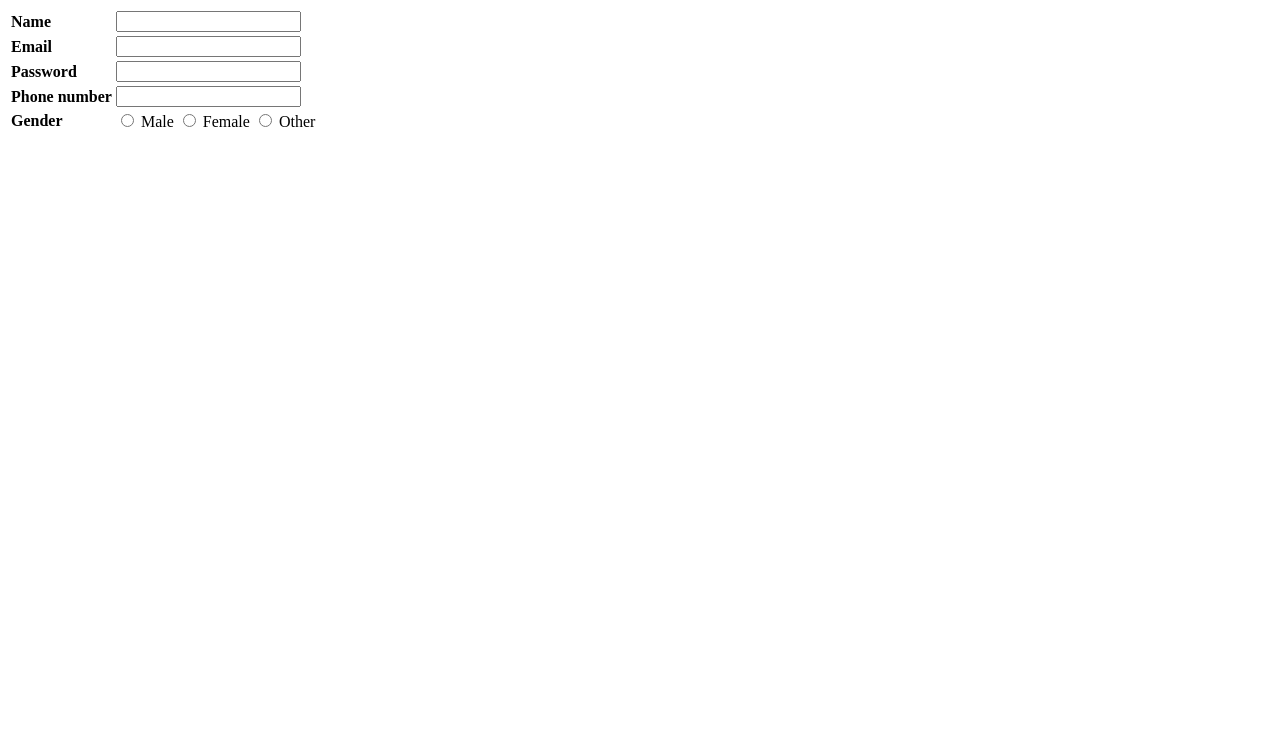
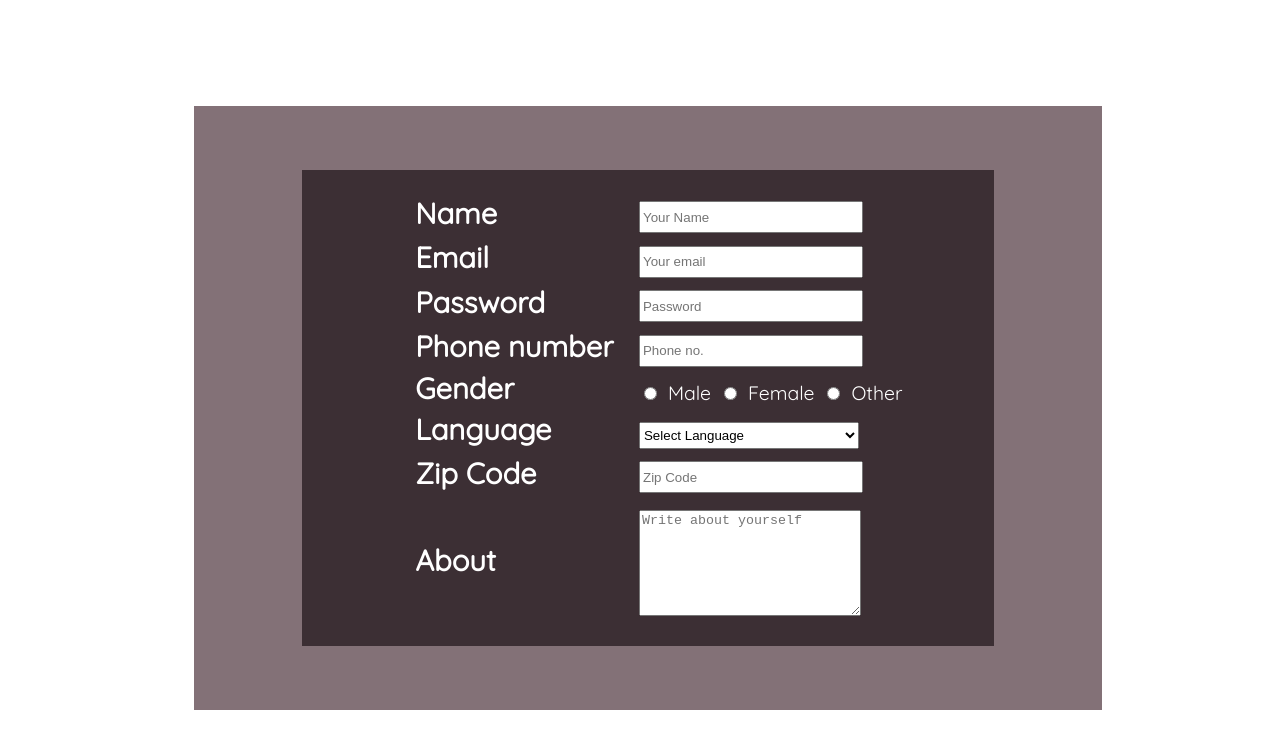
Before and after one commit to ritika-jhanwar/Ethnus-Internship, a plain HTML site: page CSS/task-7.html in a window 1280 px wide. Drawn offline with Linux system fonts and the light colour scheme.

Commit message:
Task-7 done

```diff
--- /dev/null
+++ b/CSS/task-7.css
@@ -0,0 +1,44 @@
+html,body{
+    height: 100%;
+    width: 100%;
+    font-family: 'Quicksand', sans-serif;
+    font-size: 1.35rem;
+}
+
+body{
+    display: flex;
+    justify-content: center;
+    align-items: center;
+}
+.container-1{
+    height: 28rem;
+    width: 42rem;
+    background-color: #837177;
+    display: flex;
+    justify-content: center;
+    align-items: center;
+
+}
+.container-2{
+    height: 22rem;
+    width: 32rem;
+    background-color: #3c2f34;
+    display: flex;
+    flex-direction: column;
+    justify-content: center;
+    align-items: center;
+    color: white;
+}
+
+
+label{
+    padding-inline: 1rem;
+    padding-block: 0.2rem;
+}
+input[type=text],
+input[type=email],
+input[type=tel],
+input[type=password]{
+    width: 10rem;
+    height: 1.2rem;
+}
--- a/CSS/task-7.html
+++ b/CSS/task-7.html
@@ -4,6 +4,10 @@
     <meta charset="UTF-8">
     <meta name="viewport" content="width=device-width, initial-scale=1.0">
     <title>TASK-7 | CSS</title>
+    <link rel="stylesheet" href="task-7.css">
+    <link rel="preconnect" href="https://fonts.googleapis.com">
+    <link rel="preconnect" href="https://fonts.gstatic.com" crossorigin>
+    <link href="https://fonts.googleapis.com/css2?family=Quicksand&display=swap" rel="stylesheet">
 </head>
 <body>
     <div class="container-1">
@@ -12,30 +16,50 @@
                 <form action="">
                     <tr>
                         <td><label for="Name"><b>Name</b></td>
-                        <td ><input type="text" id="Name" name="Name" required></td>
+                        <td ><input type="text" id="Name" name="Name" placeholder="Your Name" required></td>
                     </tr>
                     <tr>
                         <td><label for="email"><b>Email</b></label></td>
-                        <td><input type="email" id="email" name="email" required></td>
+                        <td><input type="email" id="email" name="email" placeholder="Your email" required></td>
                     </tr>
                     <tr>
                         <td><label for="password"><b>Password</b></label></td>
-                        <td><input type="password" id="password" name="password" required></td>
+                        <td><input type="password" id="password" name="password" placeholder="Password" required></td>
                     </tr>
                     <tr>
                         <td><label for="phone"><b>Phone number</b></label></td>
-                        <td><input type="tel" id="phone" name="phone" pattern="[0-9]{3}-[0-9]{2}-[0-9]{3}"></td>
+                        <td><input type="tel" id="phone" name="phone" pattern="[0-9]{3}-[0-9]{2}-[0-9]{3}" placeholder="Phone no."></td>
                     </tr>
                     <tr>
                         <td><label for="gender"><b>Gender</b></label></td>
                         <td>
                             <input type="radio" id="male" name="gender" value="male">
-                            <label for="male">Male</label>
+                            <label for="male" style="font-size:0.9rem; padding: 0px;">Male</label>
                             <input type="radio" id="female" name="gender" value="female">
-                            <label for="female">Female</label>
+                            <label for="female" style="font-size:0.9rem;padding: 0px;">Female</label>
                             <input type="radio" id="other" name="gender" value="other">
-                            <label for="other">Other</label>
+                            <label for="other" style="font-size:0.9rem;padding: 0px;">Other</label>
                         </td>
+                    </tr>
+                    <tr>
+                        <td>
+                            <label for="language"><b>Language</b></label>
+                        </td>
+                        <td>
+                            <select name="language" id="language" style="width:10.2rem;height:1.25rem;">
+                                <option value="">Select Language</option>
+                                <option value="english">English</option>
+                                <option value="hindi">Hindi</option>
+                            </select>
+                        </td>
+                    </tr>
+                    <tr>
+                        <td><label for="zipcode"><b>Zip Code</b></td>
+                        <td ><input type="text" id="zipcode" name="zipcode" placeholder="Zip Code"></td>
+                    </tr>
+                    <tr>
+                        <td><label for="about"><b>About</b></label></td>
+                        <td><textarea type="text" id="about" name="about" style="width: 10rem; height: 100px; margin-top: 0.6rem;" placeholder="Write about yourself"></textarea></td>
                     </tr>
                 </form>
             </table>
```
Also changed, not shown: HTML5/html_task-2.html (+2 -0 lines), HTML5/html_task-3.html (+2 -0 lines), HTML5/html_task-4.html (+2 -0 lines).
